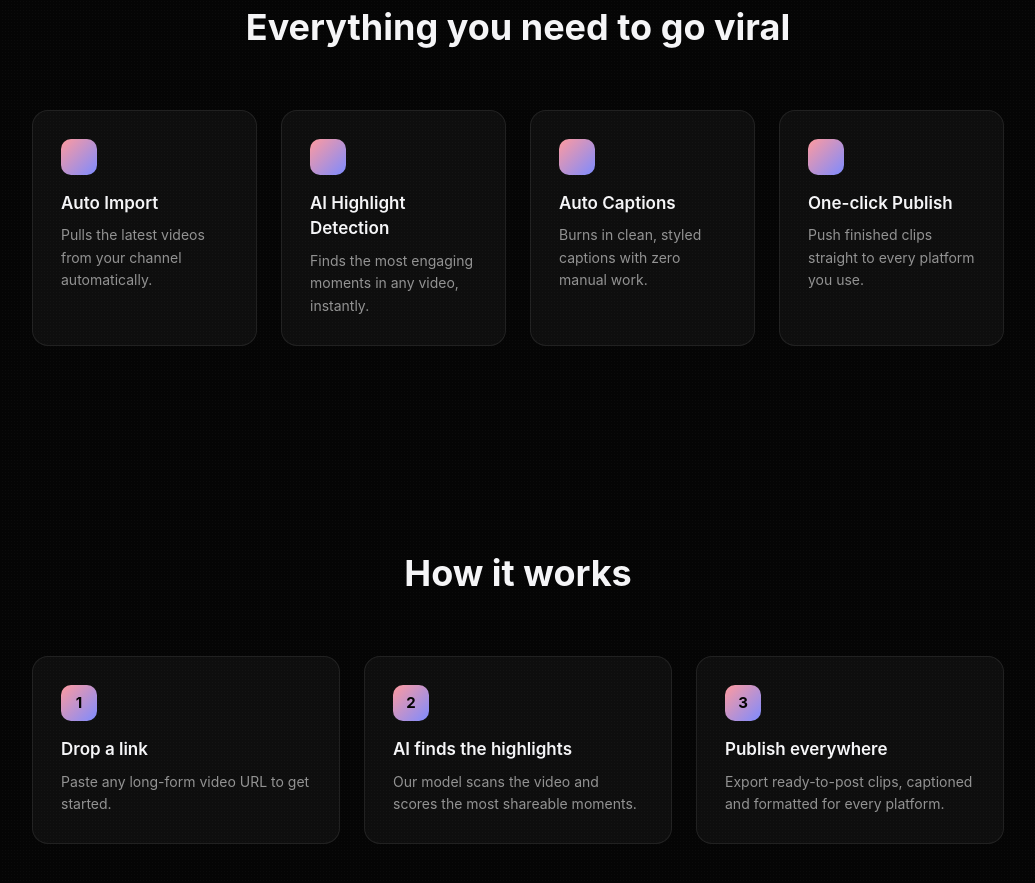
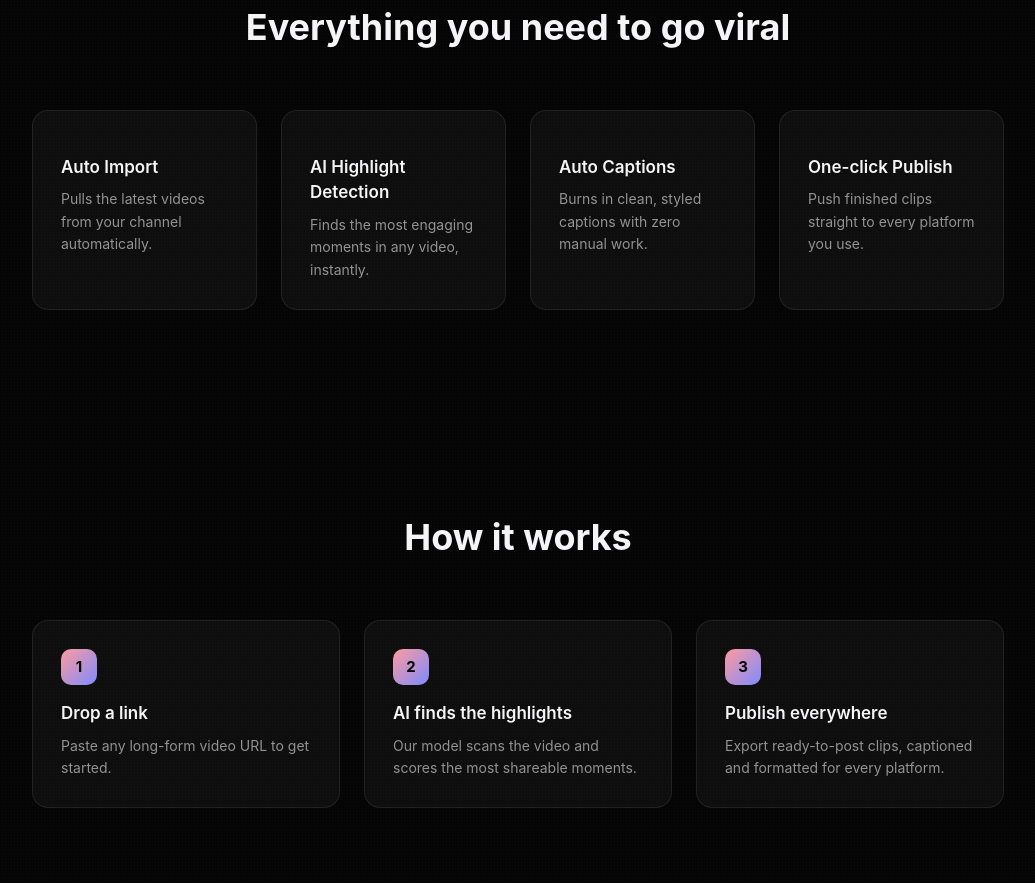
Before and after one commit to epicadi7/Clip-Auto, a Next.js app: page / in a window 1280 px wide. Shown: the part 1140-2023 px from the top of the page, without its empty margins (122-1157 px from the left). Built offline with nearby package versions, Linux system fonts and the light colour scheme.

Commit message:
Update page.js

```diff
--- a/app/page.js
+++ b/app/page.js
@@ -435,12 +435,10 @@ const styles = {
     padding: "28px",
   },
   featureIcon: {
-    width: "36px",
-    height: "36px",
-    borderRadius: "10px",
-    background: "linear-gradient(135deg, #ff9a9e, #7d8bff)",
-    marginBottom: "16px",
-  },
+  fontSize: "32px",
+  marginBottom: "16px",
+  lineHeight: 1,
+},
   featureTitle: { fontSize: "17px", fontWeight: 600, margin: "0 0 8px" },
   featureDesc: {
     fontSize: "14px",
```
